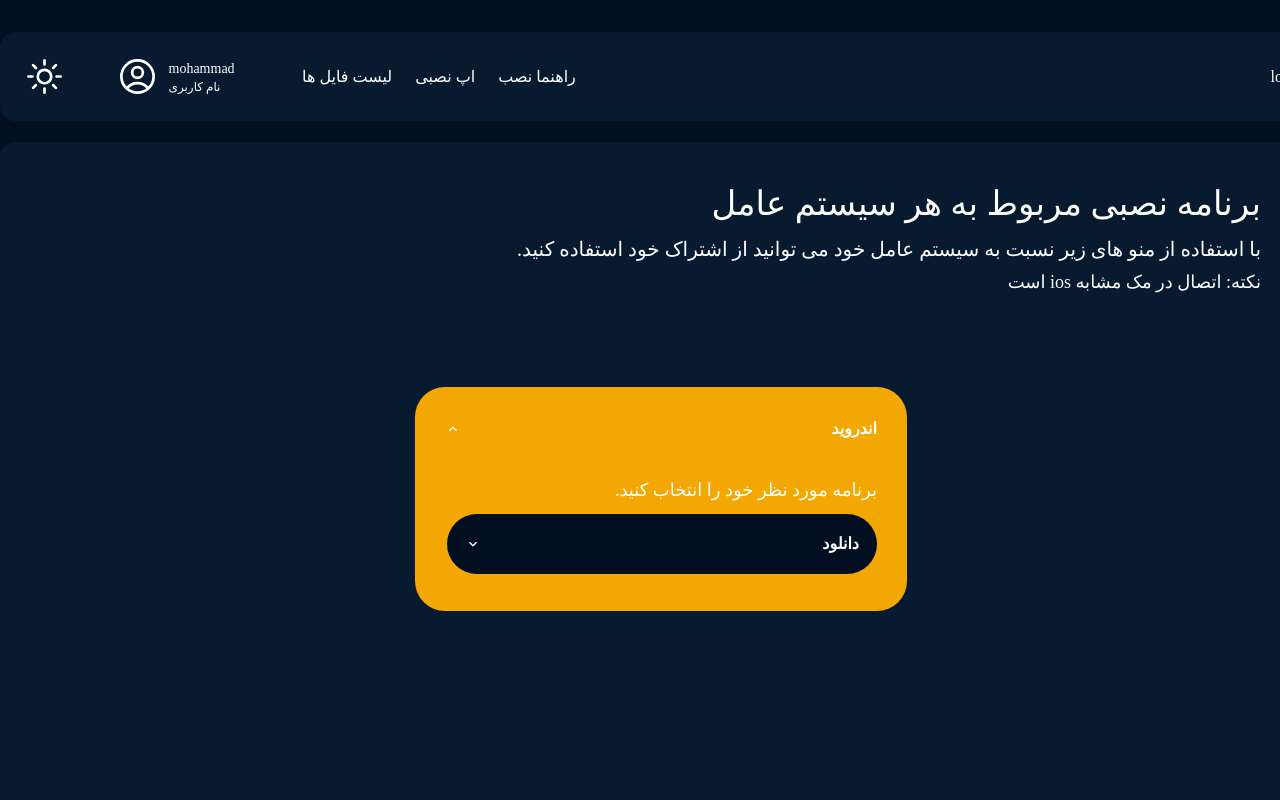
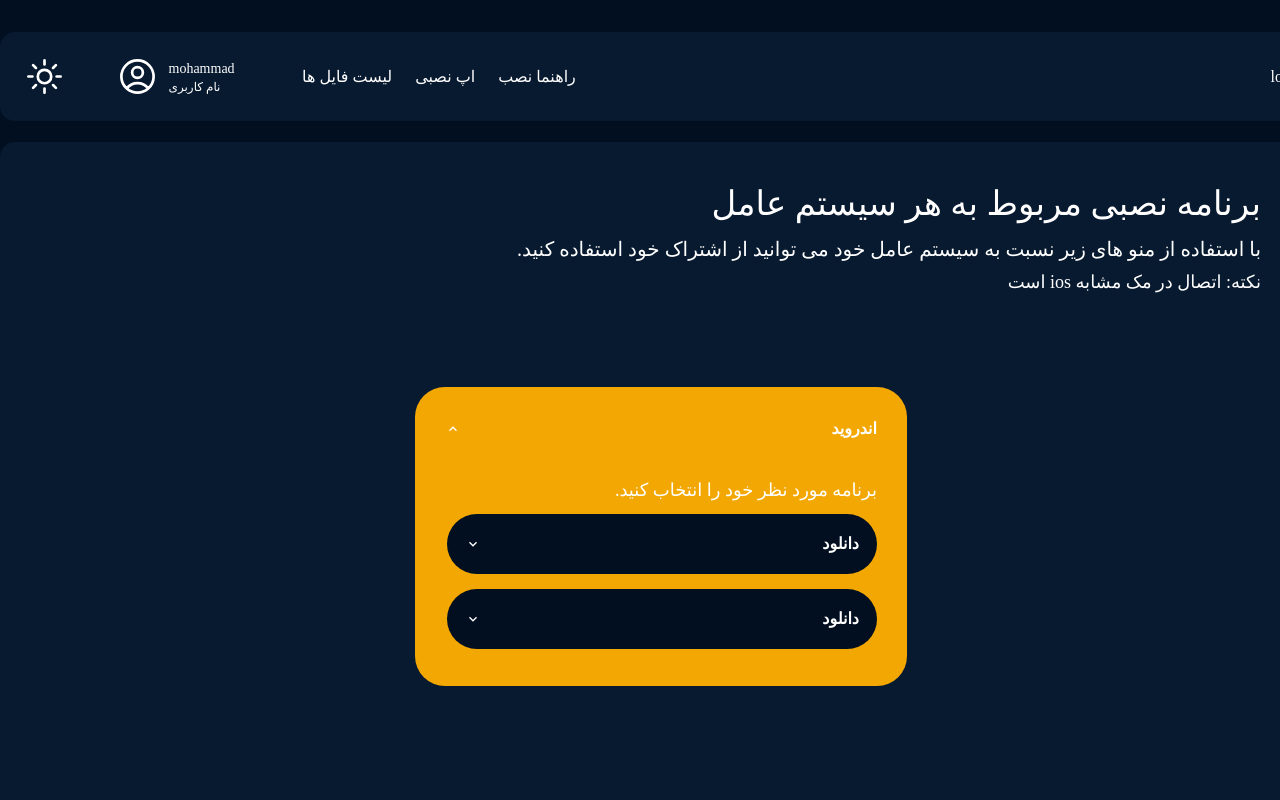
Before and after one commit to Erfanmah7/speed-vpn, a React (Vite) app: page /installationguide in a window 1280 px wide. Both pictures are taken after a click on the button "اندروید". Shown: the top 800 px of the page. Built offline with nearby package versions, Linux system fonts and the light colour scheme; a web font is replaced by a local one.

Commit message:
add combobox

```diff
--- a/src/components/ComboBox.jsx
+++ b/src/components/ComboBox.jsx
@@ -28,7 +28,7 @@ function ComboBox() {
           </h2>
           <AccordionPanel
             className="text-right mt-2 !text-navy-900 font-YekanBakhLight"
-            pb={420}
+            pb={320}
           >
             {/* /// */}
           </AccordionPanel>
--- a/src/pages/InstallationGuide.jsx
+++ b/src/pages/InstallationGuide.jsx
@@ -7,10 +7,10 @@ import {
   AccordionIcon,
 } from "@chakra-ui/react";
 import ComboBox from "../components/ComboBox";
-
+// h-[964px]
 function InstallationGuide() {
   return (
-    <div className="h-[964px] w-[1322px] dark:bg-[#081A30] bg-white rounded-[15px] py-[36px] px-[61px]">
+    <div className=" w-[1322px] dark:bg-[#081A30] bg-white rounded-[15px] pt-[36px] pb-[635px] px-[61px]">
       <div className="flex flex-col items-start gap-y-[5px]">
         <h1 className="text-[34px]">برنامه نصبی مربوط به هر سیستم عامل</h1>
         <p className="text-[20px]">
@@ -45,6 +45,7 @@ function InstallationGuide() {
                   برنامه مورد نظر خود را انتخاب کنید.
                 </p>
                 <ComboBox />
+                <div className="mt-[15px]"><ComboBox /></div>
               </AccordionPanel>
             </AccordionItem>
           </Accordion>
```
